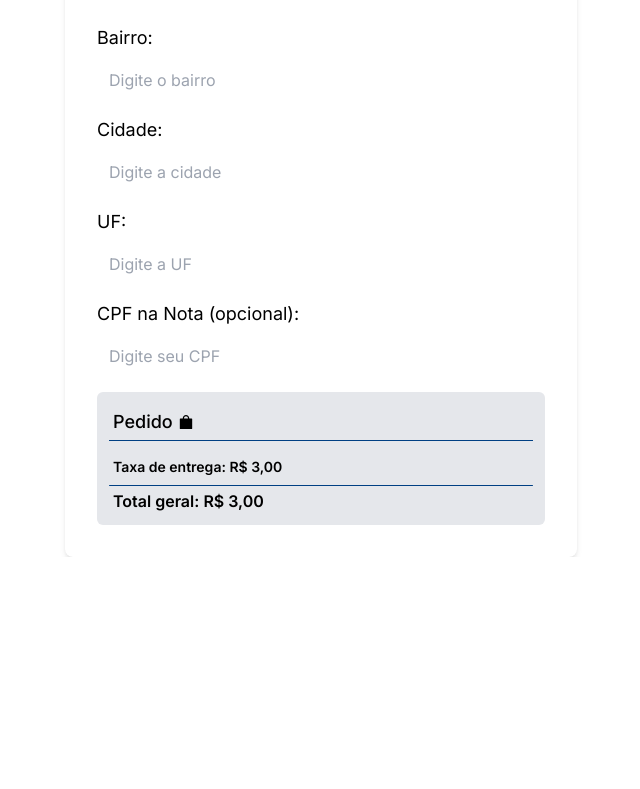
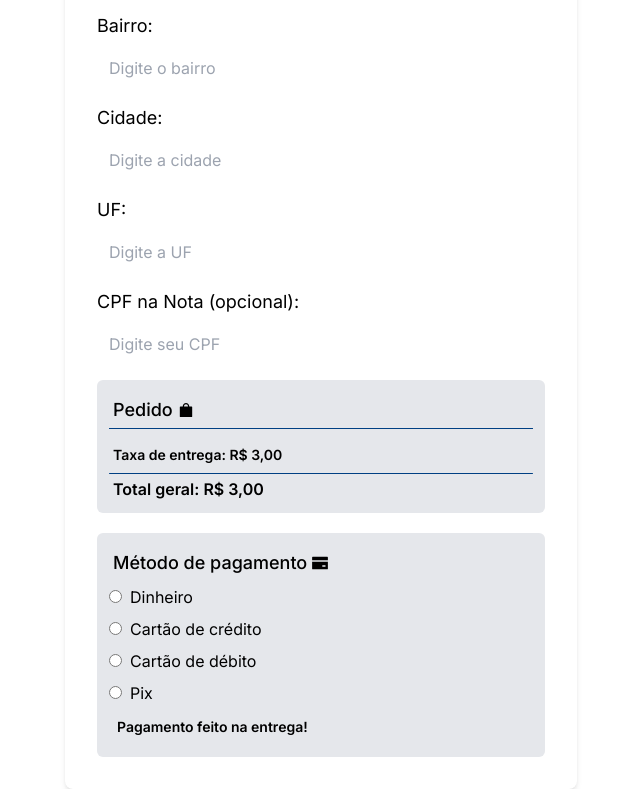
Before and after one commit to luixgabriel/burgueria, a Next.js app: page /order in a window 1280 px wide. Shown: the part 807-1596 px from the top of the page, without its empty margins (319-959 px from the left). Before the commit the page ends 1364 px from the top, so only its background shows below. Built offline with nearby package versions, Linux system fonts and the light colour scheme.

Commit message:
feat: add payment method

```diff
--- /dev/null
+++ b/src/app/order/components/payment-method.tsx
@@ -0,0 +1,65 @@
+import { PaymentData, paymentSchema } from '@/types/payment-schema'
+import { zodResolver } from '@hookform/resolvers/zod'
+import React from 'react'
+import { useForm } from 'react-hook-form'
+
+const PaymentMethod = () => {
+  const { register, handleSubmit, watch } = useForm<PaymentData>({
+    resolver: zodResolver(paymentSchema),
+  })
+  const selectedPaymentMethod = watch('paymentMethod')
+
+  const onSubmit = (data: PaymentData) => {
+    console.log('chemi')
+    console.log(data)
+  }
+  return (
+    <>
+      <form onSubmit={handleSubmit(onSubmit)}>
+        <div className="flex flex-col">
+          <label className="items-center mr-4 my-1 cursor-pointer">
+            <input
+              {...register('paymentMethod')}
+              type="radio"
+              className="form-radio text-primary cursor-pointer"
+              value="delivery"
+            />
+            <span className="ml-2">Dinheiro</span>
+          </label>
+          <label className="items-center mr-4 my-1 cursor-pointer">
+            <input
+              {...register('paymentMethod')}
+              type="radio"
+              className="form-radio text-primary cursor-pointer"
+              value="delivery"
+            />
+            <span className="ml-2">Cartão de crédito</span>
+          </label>
+          <label className="items-center mr-4 my-1 cursor-pointer">
+            <input
+              {...register('paymentMethod')}
+              type="radio"
+              className="form-radio text-primary cursor-pointer"
+              value="delivery"
+            />
+            <span className="ml-2">Cartão de débito</span>
+          </label>
+          <label className="items-center mr-4 my-1 cursor-pointer">
+            <input
+              {...register('paymentMethod')}
+              type="radio"
+              className="form-radio text-primary cursor-pointer"
+              value="delivery"
+            />
+            <span className="ml-2">Pix</span>
+          </label>
+        </div>
+      </form>
+      <div>
+        <p className="text-sm p-2 font-semibold">Pagamento feito na entrega!</p>
+      </div>
+    </>
+  )
+}
+
+export default PaymentMethod
--- a/src/app/order/page.tsx
+++ b/src/app/order/page.tsx
@@ -2,12 +2,13 @@
 import { OrderData, orderSchema } from '@/types/order-schema'
 import { normalizeCPF, normalizePhoneNumber, normalizeCEP } from '@/utils/masks'
 import axios from 'axios'
-import { AiFillShopping } from 'react-icons/ai'
+import { AiFillShopping, AiFillCreditCard } from 'react-icons/ai'
 import { useEffect, useState } from 'react'
 import { useForm } from 'react-hook-form'
 import { zodResolver } from '@hookform/resolvers/zod'
 import { useCart } from '@/hooks/useCart'
 import formattedPrice from '@/utils/formatPrice'
+import PaymentMethod from './components/payment-method'
 
 export default function Order() {
   const { cartItems, calculateTotal } = useCart()
@@ -45,7 +46,7 @@ export default function Order() {
   }
 
   return (
-    <div className="bg-white p-8 rounded-lg shadow-md w-full max-w-lg mx-auto mt-3">
+    <div className="bg-white p-8 rounded-lg shadow-md w-full max-w-lg mx-auto">
       <form onSubmit={handleSubmit(onSubmit)}>
         <h2 className="text-2xl font-semibold mb-4">Informações do Pedido</h2>
 
@@ -299,14 +300,15 @@ export default function Order() {
                 : formattedPrice(calculateTotal(cartItems))}
             </span>
           </div>
-          {/* <div className="mt-6">
-             <button
-              type="submit"
-              className="bg-primary text-white px-4 py-2 rounded-md hover:bg-blue-600 focus:outline-none focus:bg-blue-600"
-            >
-              Enviar
-            </button>
-          </div> */}
+        </div>
+
+        <div className="bg-gray-200 p-3 rounded-md h-full mt-5">
+          <div className="flex flex-col">
+            <h1 className="flex items-center p-1 gap-1 font-medium text-lg">
+              Método de pagamento <AiFillCreditCard />
+            </h1>
+            <PaymentMethod />
+          </div>
         </div>
       </form>
     </div>
--- /dev/null
+++ b/src/types/payment-schema.ts
@@ -0,0 +1,7 @@
+import { z } from 'zod'
+
+export const paymentSchema = z.object({
+  paymentMethod: z.string().nonempty('Campo obrigatório'),
+})
+
+export type PaymentData = z.infer<typeof paymentSchema>
```
